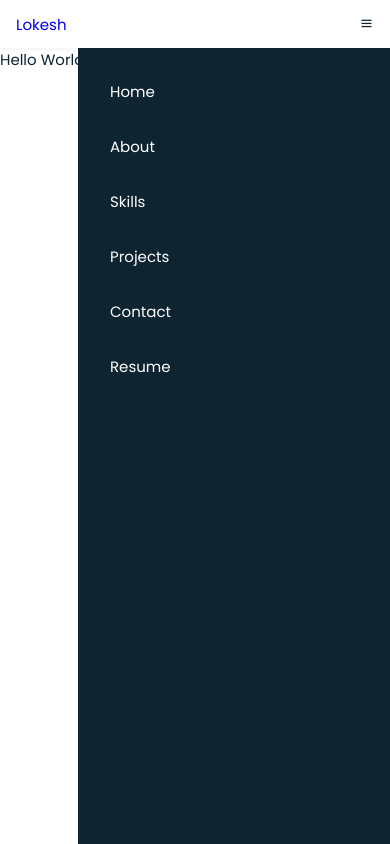
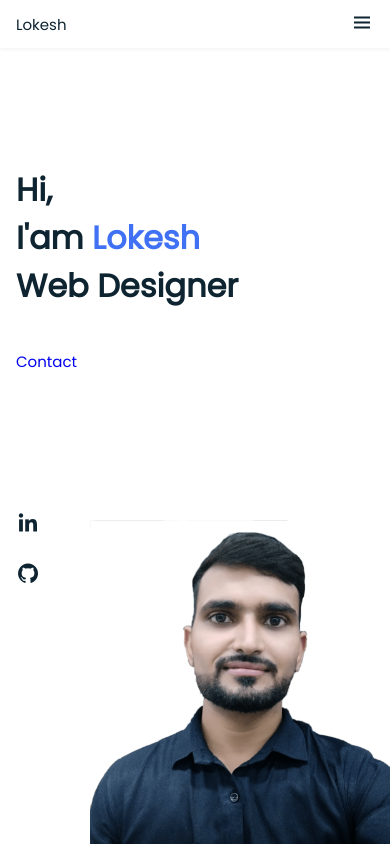
Before and after one commit to LokeshGola/LokeshGola.github.io, a plain HTML site: page index.html in a window 390 px wide. Drawn offline with nearby package versions, Linux system fonts and the light colour scheme.

Commit message:
portfolio

```diff
--- a/index.html
+++ b/index.html
@@ -11,7 +11,7 @@
     <title>Portfolio</title>
 </head>
 <body>
-    Hello World, adding HTML based portfolio here.
+
 
     <!-- Create a portfolio with the following components using the following attributes:
             Navbar : id="nav-menu"
@@ -54,8 +54,24 @@
     </header>
 
 
+
     <!-- Home section : id="home" -->
-    <div id="home"></div>
+    <section  class="home bd-grid" id="home">
+        <div class="home__data">
+            <h1 class="home__title">Hi, <br>I'am <span class="home__title-color">Lokesh</span><br>Web Designer</h1>
+            <a href="#" class="button">Contact</a>
+        </div>
+
+        <div class="home__social">
+            <a href="#" class="home__social-icon"> <i class='bx bxl-linkedin'></i></a>
+            <a href="#" class="home__social-icon"> <i class='bx bxl-github' ></i></a>
+        </div>
+
+        <div  class="home-img">
+            <img src="/assets/IMG_20220731_145925_.jpg-min.png" alt="">
+        </div>
+    </section>
+
 
     <!-- About section : id="about" class="about section" -->
     <div id="about"></div>
--- a/scripts/index.js
+++ b/scripts/index.js
@@ -0,0 +1,35 @@
+/*=== Menu Show === */
+const showMenu = (toggleId, navId) =>{
+    const toggle = document.getElementById(toggleId);
+    const nav = document.getElementById(navId);
+
+    if(toggle && navId){
+        toggle.addEventListener("click", ()=>{
+            nav.classList.toggle("show");
+        })
+    }
+}
+showMenu('nav-toggle','nav-menu')
+
+/*=== ACTIVE AND REMOVE MENU === */
+const navLink = document.querySelectorAll(".nav-link");
+
+function linkAction(){
+    // active link
+    navLink.forEach( n => n.classList.remove("active"));
+    this.classList.add('active');
+    // remove menu mobile
+    const navMenu = document.getElementById('nav-menu');
+    navMenu.classList.remove('show');
+}
+
+navLink.forEach( n => n.addEventListener('click', linkAction))
+/*=== Scroll Reveal Animation === */
+
+/*=== Scroll Home === */
+
+/*=== Scroll About === */
+
+/*=== Scroll Skills === */
+
+/*=== Scroll Work === */
--- a/styles/index.css
+++ b/styles/index.css
@@ -132,7 +132,7 @@ img{
     .nav__menu{
         position: fixed;
         top: var(--header-height);
-        right: 0;
+        right: -100%;
         width: 80%;
         height: 100%;
         padding: 2rem;
@@ -151,10 +151,78 @@ img{
     }
     .nav-link:hover::after{
         position: absolute;
+        content: "";
+        width: 100%;
+        height: 0.18rem;
+        left: 0;
+        top: 2rem;
+        background-color: var(--first-color);
+    }
+    .nav__logo{
+        color: var(--second-color);
+    }
+    .nav__toggle{
+        color: var(--second-color);
+        font-size: 1.5rem;
+        cursor: pointer;
     }
 }
 /*=== Active menu === */
 
+.active::after{
+    position: absolute;
+    content: "";
+    width: 100%;
+    height: 0.18rem;
+    left: 0;
+    top: 2rem;
+    background-color: var(--first-color);
+}
+
 /*=== Show Menu === */
+.show{
+    right: 0;
+}
 
 /*=== Home === */
+.home{
+    height: calc(100vh - 3rem);
+    row-gap: 1rem;
+}
+.home__data{
+    align-self: center;
+}
+.home__title{
+    font-size: var(--big-font-size);
+    margin-bottom: var(--mb-5);
+}
+.home__title-color{
+    color: var(--first-color);
+}
+.home__social{
+    display: flex;
+    flex-direction: column;
+}
+.home__social-icon{
+    width: max-content;
+    margin-bottom: var(--mb-2);
+    font-size: 1.5rem;
+    color: var(--second-color);
+}
+.home__social-icon:hover{
+    color: var(--first-color);
+}
+.home-img{
+    position: absolute;
+    right: 0;
+    bottom: 0;
+    width: 300px;
+}
+
+/*=== Buttons === */
+
+
+/*=== About === */
+
+
+/*=== Skills === */
```
